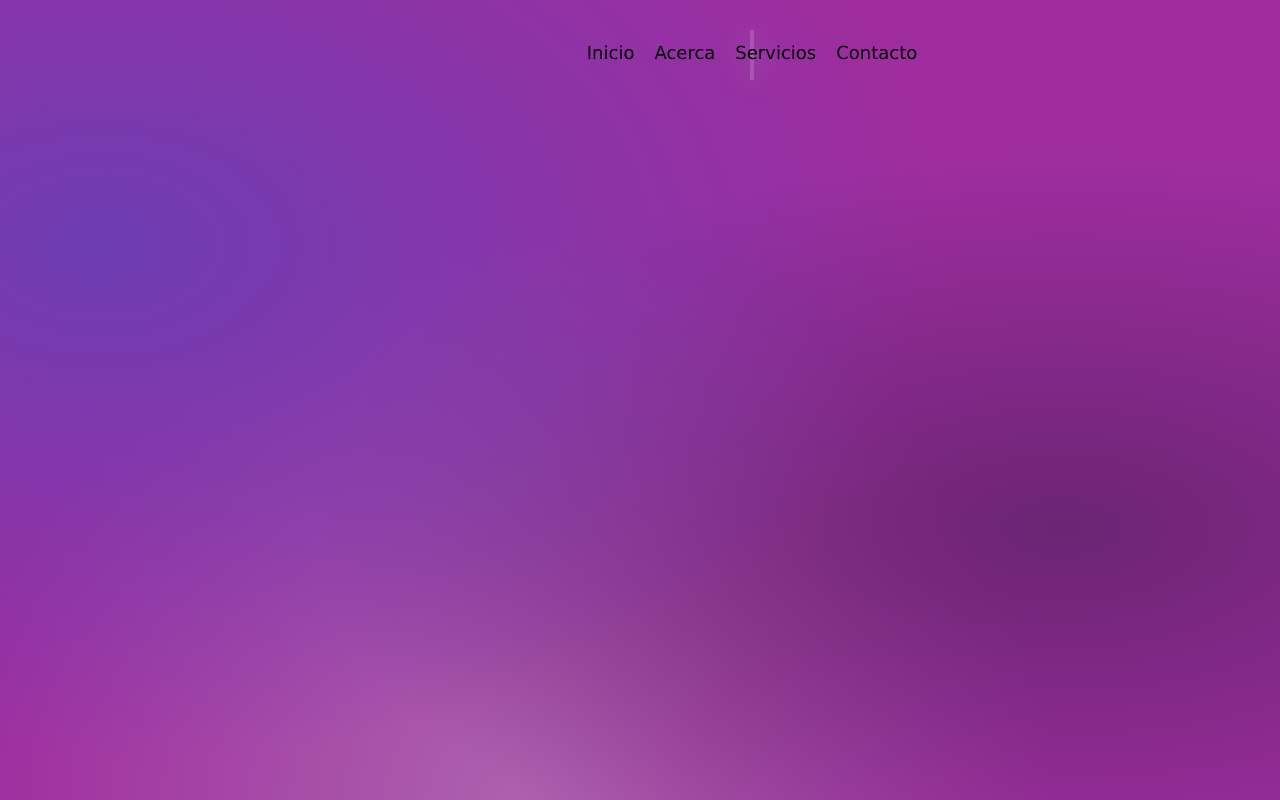
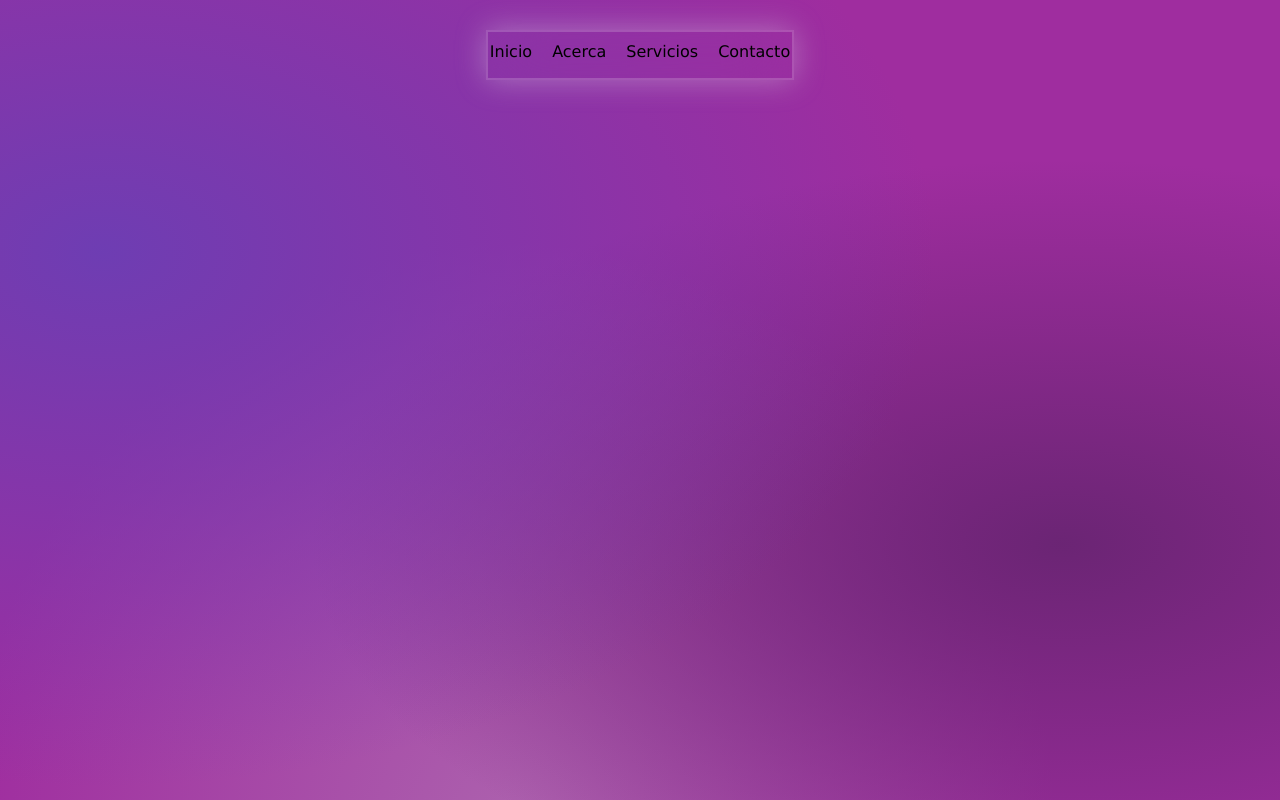
Before and after one commit to Gero0202/Pagina-GyG, a website: page index.html in a window 1280 px wide. Shown: the top 800 px of the page. Drawn offline with Linux system fonts and the light colour scheme.

Commit message:
liveshare

```diff
--- a/index.html
+++ b/index.html
@@ -8,7 +8,11 @@
 </head>
 <body>
 
-    <nav class="navbar">
+<main>
+
+
+   <div class="navbarcentrado">
+    <nav class="navbar" >
             <ul class="nav-menu">
                 <li><a href="./secciones/pagina2.html">Inicio</a></li>
                 <li><a href="#">Acerca</a></li>
@@ -16,7 +20,9 @@
                 <li><a href="#">Contacto</a></li>
             </ul>
     </nav>
+</div>
 
+</div>
 
     <footer>
         <p class="pie">Lorem ipsum dolor sit amet, co</p>
--- a/scss/main.scss
+++ b/scss/main.scss
@@ -1,3 +1,5 @@
+@import "utilidades/mixin";
+@import "utilidades/variables";
 @import "paginas/reset";
 @import "paginas/principal";
 @import "paginas/pagina2";
--- a/scss/paginas/_principal.scss
+++ b/scss/paginas/_principal.scss
@@ -1,13 +1,19 @@
+.navbarcentrado{
+   display: flex;
+   flex-direction: column;
+   align-items: center;
+
+}
+
+
 .navbar{
     margin: 30px;
-    margin-left: 750px;
-    margin-right: 750px;
+    width: 24%;
     height: 50px;
     backdrop-filter: blur(30px);
     box-shadow: 0px 0px 30px rgba(227, 228, 237, 0.37);
     border: 2px solid rgba(255,255,255,0.18);
-
-
+    @include flex;
 
 }
 
@@ -15,15 +21,14 @@
 
     color: inherit;
     list-style-type: none;
-    display: flex;
-    justify-content: center;
-    gap: 20px;
+    @include flex;
+    gap: $tamano ;
     padding-top: 10px ;
 
     li
       a{
         text-decoration: none;
-        font-size: 18px;
+        font-size: 16px;
         font-family: Verdana, Geneva, Tahoma, sans-serif;
         color: inherit;
 
@@ -31,7 +36,7 @@
     }
 
     a:hover{
-        text-shadow: 0 0 5px #fff;
+        text-shadow: 0 0 5px #ffffff;
     }
 
 }
--- /dev/null
+++ b/scss/utilidades/_mixin.scss
@@ -0,0 +1,4 @@
+@mixin flex{
+    display: flex;
+    justify-content: center;
+}
--- /dev/null
+++ b/scss/utilidades/_variables.scss
@@ -0,0 +1 @@
+$tamano: 20px;
```
Also changed, not shown: css/style.css, 1 other file.
